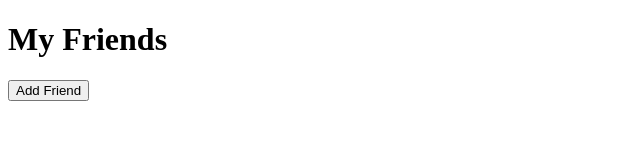
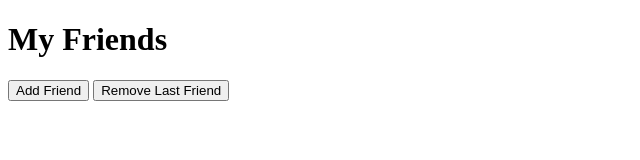
Before and after one commit to Tushar-80/Friends-Name-Card, a plain HTML site: page index.html in a window 1280 px wide. Shown: the whole page, without its empty margins (0-640 px from the left). Drawn offline with Linux system fonts and the light colour scheme.

Commit message:
remove friend button is added

```diff
--- a/index.html
+++ b/index.html
@@ -10,6 +10,7 @@
         <h1>My Friends</h1>
         <div id="card-container" class="card-container"></div>
         <button id="add-friend">Add Friend</button>
+        <button id="remove-friend">Remove Last Friend</button>
     </div>
 </body>
 </html>
```
